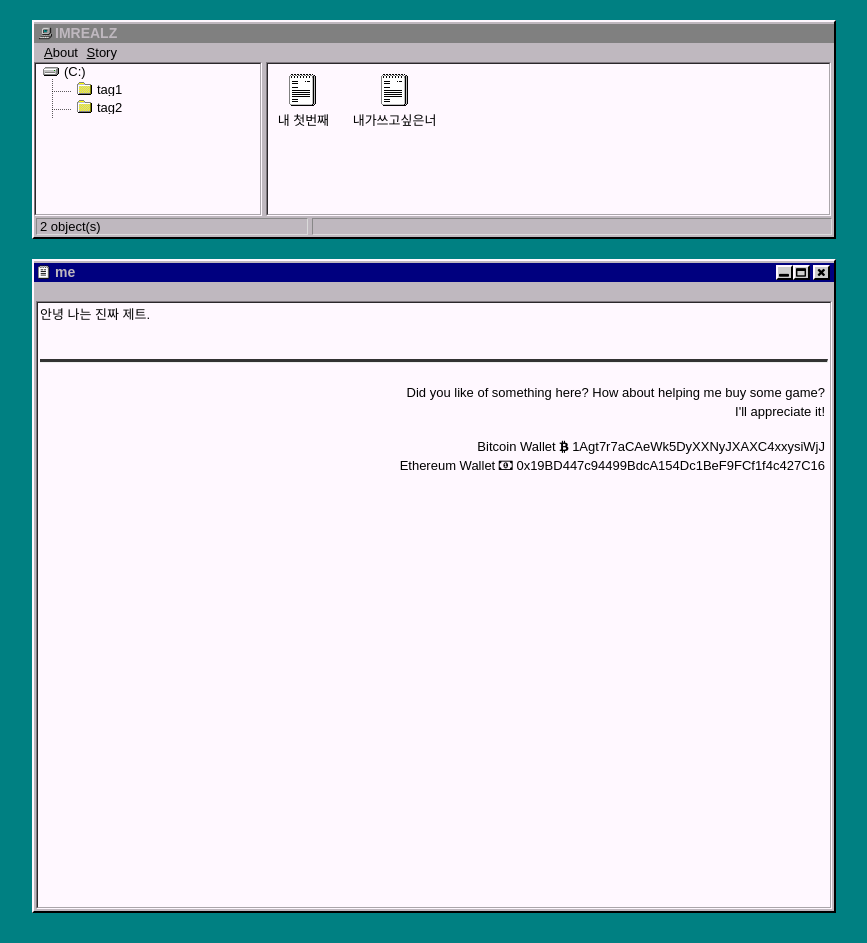
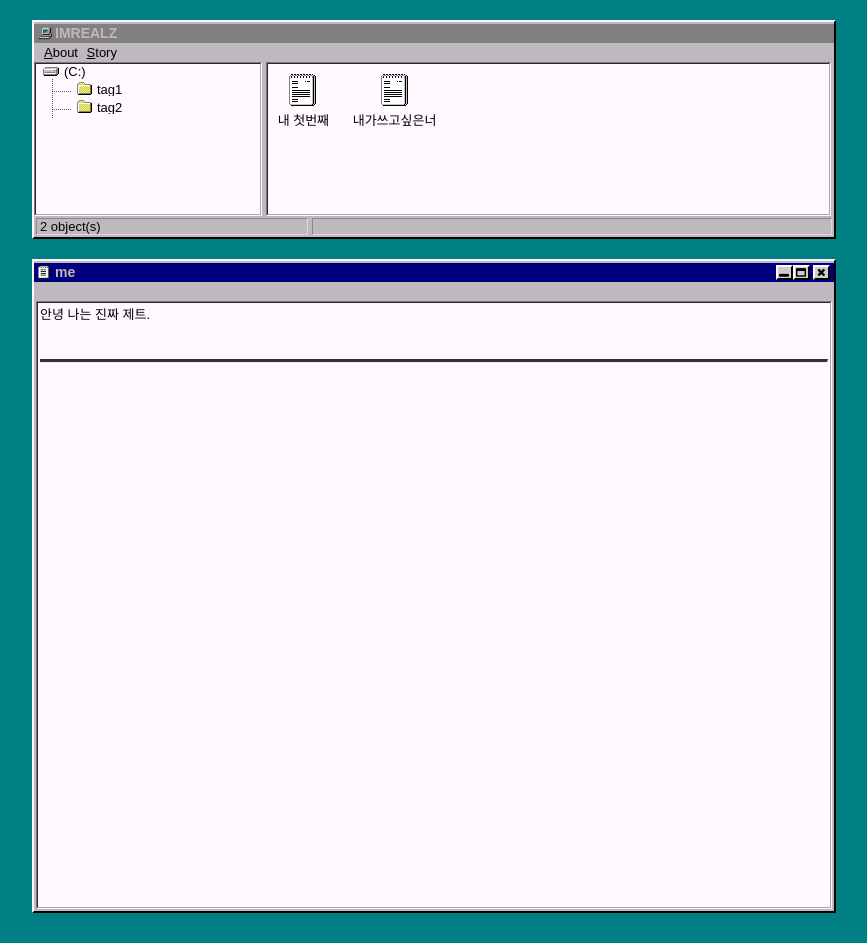
Before and after one commit to imrealz/imrealz.github.com23, a Jekyll site: the page built from me/index.md, in a window 1280 px wide. Shown: the whole page, without its empty margins (206-1073 px from the left). Built offline with Jekyll 4.4.1, drawn with Linux system fonts in a browser that asks for light colours.

Commit message:
Update donate.html

```diff
--- a/_includes/donate.html
+++ b/_includes/donate.html
@@ -2,7 +2,5 @@
 <hr>
 <br>
 <div class="donate">
-	<p>Did you like of something here? How about helping me buy some game?<br>
-	I'll appreciate it!</p>
-	<p>Bitcoin Wallet <i class="fa fa-btc"></i> 1Agt7r7aCAeWk5DyXXNyJXAXC4xxysiWjJ<br>Ethereum Wallet <i class="fa fa-money"></i> 0x19BD447c94499BdcA154Dc1BeF9FCf1f4c427C16</p>
+
 </div>
```
